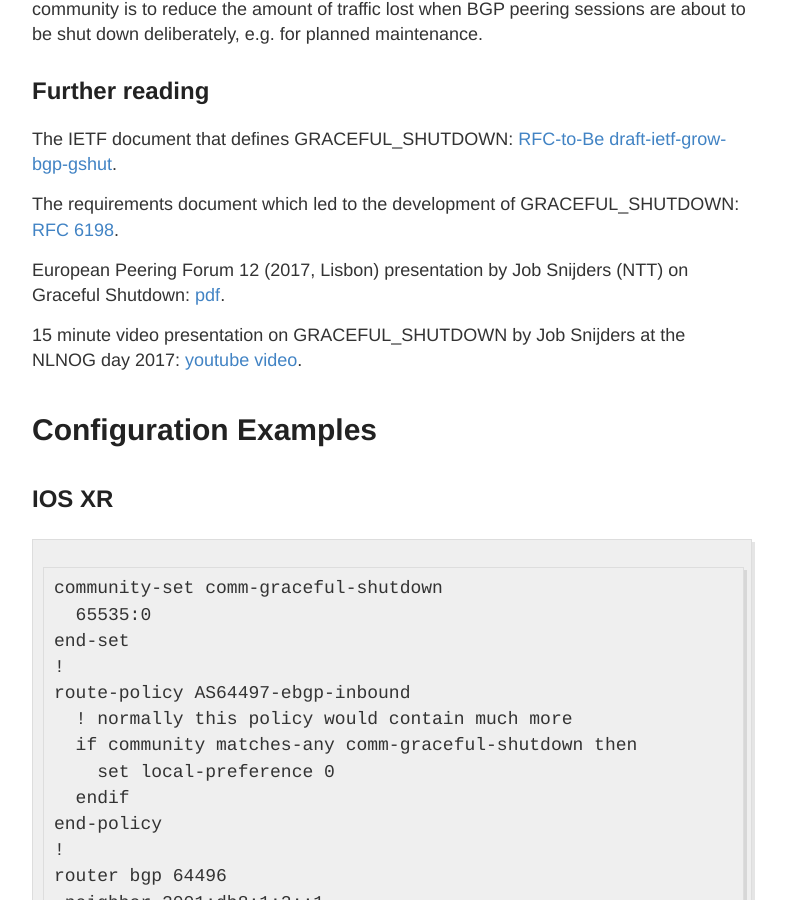
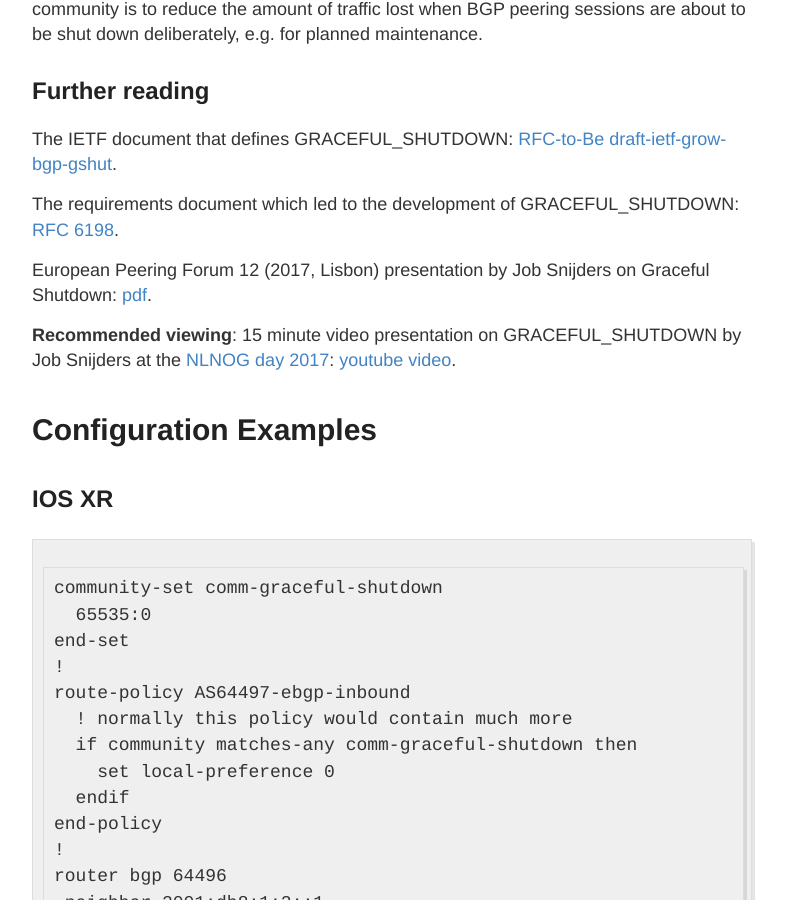
Before and after one commit to NLNOG/bgpfilterguide, a Jekyll site: the page built from guides/graceful_shutdown.md, in a window 1280 px wide and 900 px high, scrolled down 668 px. Shown: the whole window, without its empty margins (248-1034 px from the left). Built offline with Jekyll 4.4.1, drawn with Linux system fonts in a browser that asks for light colours.

Commit message:
draw attention to youtube video

```diff
--- a/guides/graceful_shutdown.md
+++ b/guides/graceful_shutdown.md
@@ -22,9 +22,9 @@ The IETF document that defines GRACEFUL_SHUTDOWN: [RFC-to-Be draft-ietf-grow-bgp
 
 The requirements document which led to the development of GRACEFUL_SHUTDOWN: [RFC 6198](https://tools.ietf.org/html/rfc6198).
 
-European Peering Forum 12 (2017, Lisbon) presentation by Job Snijders (NTT) on Graceful Shutdown: [pdf](https://www.peering-forum.eu/system/documents/173/original/Job_Snijders_BGP_graceful_shutdown.pdf).
+European Peering Forum 12 (2017, Lisbon) presentation by Job Snijders on Graceful Shutdown: [pdf](https://www.peering-forum.eu/system/documents/173/original/Job_Snijders_BGP_graceful_shutdown.pdf).
 
-15 minute video presentation on GRACEFUL_SHUTDOWN by Job Snijders at the NLNOG day 2017: [youtube video](https://www.youtube.com/watch?v=HGGRsJ-gjI4).
+**Recommended viewing**: 15 minute video presentation on GRACEFUL_SHUTDOWN by Job Snijders at the [NLNOG day 2017](https://nlnog.net/nlnog-day-2017/): [youtube video](https://www.youtube.com/watch?v=HGGRsJ-gjI4).
 
 # Configuration Examples
 
```
